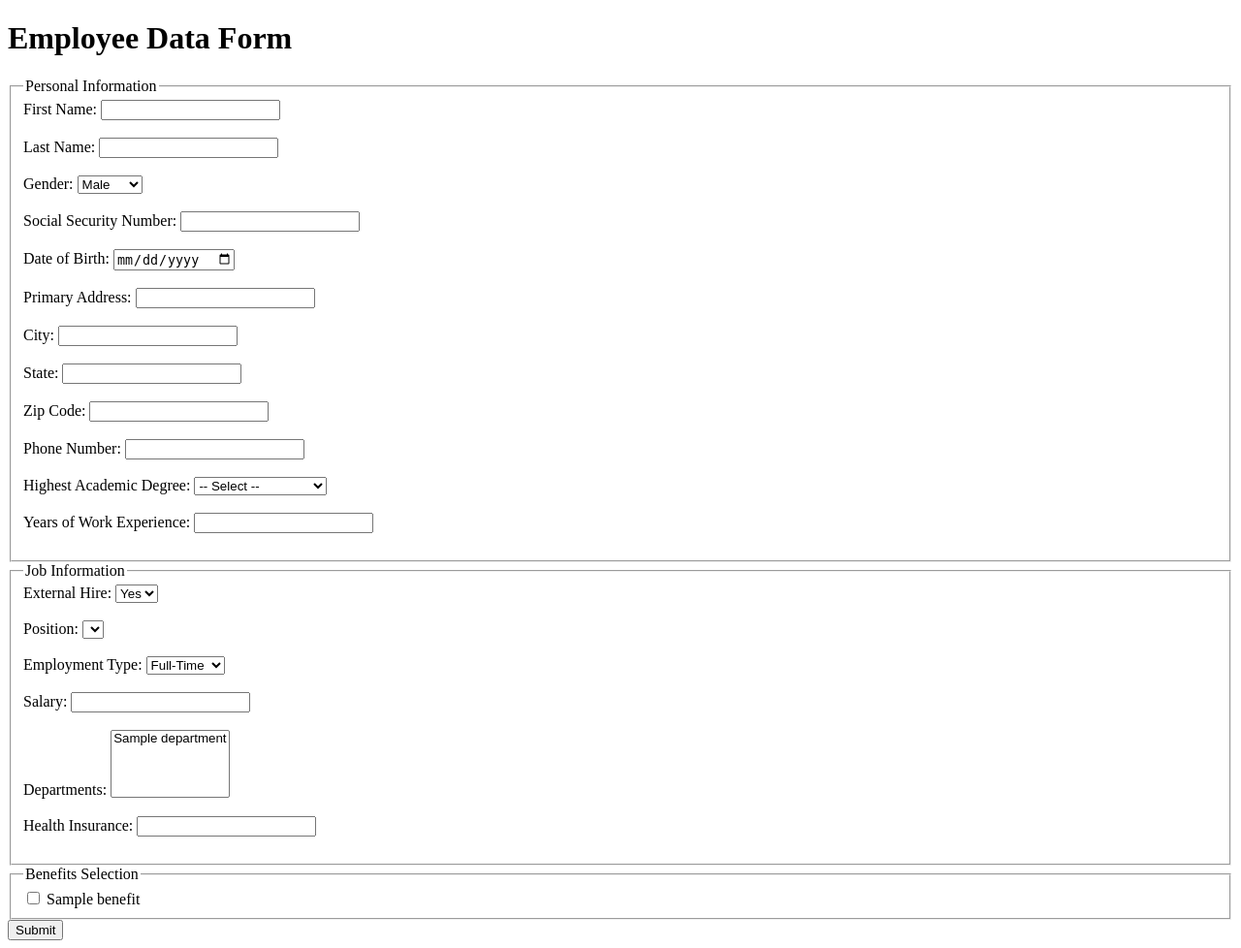
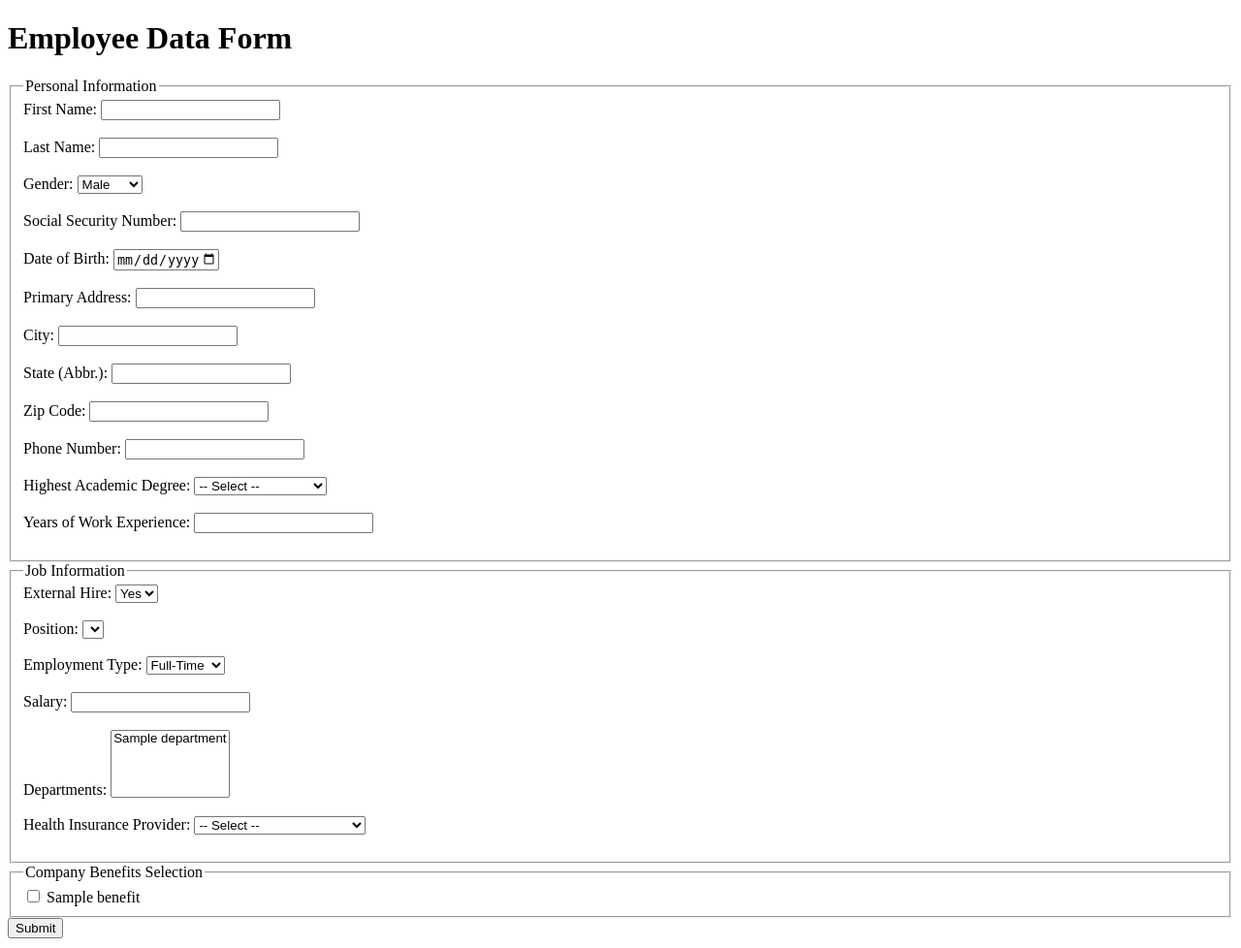
Before and after one commit to jdbren/database-project, a Flask app: page /employee/insert in a window 1280 px wide. Shown: the whole page at 97% size. Run offline with Flask 3, Linux system fonts and the light colour scheme; tables that the repository leaves empty hold one stand-in row (values such as "Sample post"); lists and menus that the app fills with data are empty; some libraries are stand-ins or nearby versions.

Commit message:
add benefits and some form validation

```diff
--- a/app/db.py
+++ b/app/db.py
@@ -10,7 +10,6 @@ def get_db():
             current_app.config['MYSQL_PASSWORD'],
             current_app.config['MYSQL_DB']
         )
-        g.db.row_factory = MySQLdb.cursors.DictCursor
 
     return g.db
 
--- a/app/employee.py
+++ b/app/employee.py
@@ -6,6 +6,7 @@ from app.db import (
     execute_and_fetchall, execute_and_fetchone, execute_and_commit, get_db, close_db
 )
 from MySQLdb import cursors
+from datetime import datetime
 
 bp = Blueprint('employee', __name__, url_prefix='/employee')
 
@@ -16,11 +17,9 @@ def index():
 ## TODO: Add more than one department and health insurance
 @bp.route('/insert', methods=['GET', 'POST'])
 def insert():
-    benefitsList = execute_and_fetchall('SELECT Name FROM Benefits', cursors.DictCursor)
-
     if request.method == 'POST':
         try:
-            # Retrieve form data
+            # Staff data
             ssn = request.form['ssn']
             fname = request.form['first_name']
             lname = request.form['last_name']
@@ -35,12 +34,18 @@ def insert():
             if request.form['degree']:
                 degree = request.form['degree']
             experience = request.form['experience']
+            # PositionsHistory data
             position = request.form['position']
             employment_type = request.form['employment_type']
+            salary = request.form['salary']
+            health_insurance = request.form['health_insurance']
+            health_insurance_start_date = None
+            if health_insurance == 'company':
+                health_insurance_start_date = datetime.date(datetime.now())
+            external_hire = request.form['external_hire']
+            # DepartmentsHistory data
             selected_departments = request.form.getlist('departments')
-            salary = request.form['salary']
-            health_insurance = None
-            external_hire = request.form['external_hire']
+            # BenefitsHistory data
             selected_benefits = request.form.getlist('benefits')
 
             db = get_db()
@@ -62,9 +67,11 @@ def insert():
             cursor.execute('''
                 INSERT INTO PositionsHistory (
                     ID, StartDate, Position, EmploymentType, Salary,
-                    IsExternalHire
-                ) VALUES (%s, CURDATE(), %s, %s, %s, %s)
-            ''', (id, position, employment_type, salary, external_hire))
+                    IsExternalHire, HealthCoverageStartDate
+                ) VALUES (%s, CURDATE(), %s, %s, %s, %s, %s)
+            ''', (id, position, employment_type, salary, external_hire,
+                health_insurance_start_date)
+            )
 
             for department in selected_departments:
                 cursor.execute('''
@@ -86,12 +93,15 @@ def insert():
             db.commit()
             close_db()
 
+            flash('Employee added successfully')
             return redirect('/employee', HTTPStatus.CREATED)
 
         except Exception as e:
             print(e)
-            return "Error", 500
+            flash('An error occurred while adding the employee')
+            return "Error", HTTPStatus.INTERNAL_SERVER_ERROR
 
+    benefitsList = execute_and_fetchall('SELECT Name FROM Benefits', cursors.DictCursor)
     positionsList = execute_and_fetchall('SELECT Name FROM Positions', cursors.DictCursor)
     departmentsList = execute_and_fetchall('SELECT Name FROM Departments', cursors.DictCursor)
     return render_template('employee/insert.html',
--- /dev/null
+++ b/app/static/script.js
@@ -0,0 +1,39 @@
+function setCompanyHealthInsuranceEnabled() {
+    let employment_type = document.getElementById('employment_type');
+    if (employment_type.value === 'Full-Time')
+        document.getElementById('company_ins_opt').disabled = false;
+    else
+        document.getElementById('company_ins_opt').disabled = true;
+}
+
+function setBenefitsEnabled() {
+    let employment_type = document.getElementById('employment_type');
+    let benefits = document.getElementsByName('benefits');
+    benefits.forEach(benefit => {
+        benefit.disabled = employment_type.value !== 'Full-Time';
+        if (benefit.disabled) benefit.checked = false;
+    });
+    if (employment_type.value !== 'Full-Time')
+        document.getElementById('company_ins_opt').selected = false
+}
+
+function formatSSN() {
+    let ssn = document.getElementById('ssn');
+    let ssnValue = ssn.value;
+    if (ssnValue.length === 3 || ssnValue.length === 6)
+        ssn.value += '-';
+}
+
+function setCompanyInsuranceCheckbox() {
+    let checkbox = document.getElementById('Health Insurance');
+    if (document.getElementById('health_insurance').value === 'company')
+        checkbox.checked = true;
+    else checkbox.checked = false;
+}
+
+function setCompanyInsuranceOption() {
+    let option = document.getElementById('company_ins_opt');
+    if (document.getElementById('Health Insurance').checked)
+        option.selected = true;
+    else option.selected = false;
+}
--- a/app/templates/employee/insert.html
+++ b/app/templates/employee/insert.html
@@ -5,15 +5,7 @@
   <meta charset="UTF-8">
   <meta name="viewport" content="width=device-width, initial-scale=1.0">
   <title>Employee Data Form</title>
-  <script>
-    function setRequiredHealthInsurance() {
-      let employment_type = document.getElementById('employment_type');
-      if (employment_type.value === 'Full-Time')
-        document.getElementById('health_insurance').required = true;
-      else
-        document.getElementById('health_insurance').required = false;
-    }
-  </script>
+  <script src="{{ url_for('static', filename='script.js') }}"></script>
 </head>
 
 <body>
@@ -36,10 +28,10 @@
       </select><br><br>
 
       <label for="ssn">Social Security Number:</label>
-      <input type="text" id="ssn" name="ssn" required><br><br>
+      <input type="text" id="ssn" name="ssn" maxlength="11" required oninput="formatSSN()"><br><br>
 
       <label for="dob">Date of Birth:</label>
-      <input type="date" id="dob" name="dob" required><br><br>
+      <input type="date" id="dob" name="dob" min="1900-01-01" max="2007-01-01" required><br><br>
 
       <label for="address">Primary Address:</label>
       <input type="text" id="address" name="address" required><br><br>
@@ -47,14 +39,14 @@
       <label for="city">City:</label>
       <input type="text" id="city" name="city" required><br><br>
 
-      <label for="state">State:</label>
-      <input type="text" id="state" name="state" required><br><br>
+      <label for="state">State (Abbr.):</label>
+      <input type="text" id="state" name="state" maxlength="2" required><br><br>
 
       <label for="zip">Zip Code:</label>
       <input type="number" id="zip" name="zip" required><br><br>
 
       <label for="phone">Phone Number:</label>
-      <input type="tel" id="phone" name="phone" required><br><br>
+      <input type="tel" id="phone" name="phone" maxlength="10" required><br><br>
 
       <label for="degree">Highest Academic Degree:</label>
       <select id="degree" name="degree">
@@ -68,7 +60,6 @@
 
       <label for="experience">Years of Work Experience:</label>
       <input type="number" id="experience" name="experience" min="0" required><br><br>
-
     </fieldset>
 
     <fieldset>
@@ -88,7 +79,9 @@
       </select><br><br>
 
       <label for="employment_type">Employment Type:</label>
-      <select id="employment_type" name="employment_type" required onchange="setRequiredHealthInsurance()">
+      <select id="employment_type" name="employment_type" required
+        onchange="setCompanyHealthInsuranceEnabled(); setBenefitsEnabled();"
+      >
         <option value="Full-Time">Full-Time</option>
         <option value="Part-Time">Part-Time</option>
         <option value="Seasonal">Seasonal</option>
@@ -99,22 +92,32 @@
       <label for="salary">Salary:</label>
       <input type="number" id="salary" name="salary" min="0" required><br><br>
 
-      <label for="department">Departments:</label>
-      <select id="department" name="department" required multiple>
+      <label for="departments">Departments:</label>
+      <select id="departments" name="departments" multiple>
         {% for department in departments %}
         <option value="{{ department.Name }}">{{ department.Name }}</option>
         {% endfor %}
       </select><br><br>
 
-      <label for="health_insurance">Health Insurance:</label>
-      <input type="text" id="health_insurance" name="health_insurance" required><br><br>
-
+      <label for="health_insurance">Health Insurance Provider:</label>
+      <select type="text" id="health_insurance" name="health_insurance" required
+        onchange="setCompanyInsuranceCheckbox()"
+      >
+        <option value>-- Select --</option>
+        <option id="company_ins_opt" value="company" onclick="">Company plan (if full time)</option>
+        <option value="family">Family member</option>
+        <option value="private">Private Insurance</option>
+        <option value="medicare">Medicare</option>
+      </select><br><br>
     </fieldset>
 
     <fieldset>
-      <legend>Benefits Selection</legend>
+      <legend>Company Benefits Selection</legend>
       {% for benefit in benefits %}
-      <input type="checkbox" id="{{ benefit.Name }}" name="benefits" value="{{ benefit.Name }}">
+      <input type="checkbox" id="{{ benefit.Name }}" name="benefits"
+        value="{{ benefit.Name }}"
+        onchange="setCompanyInsuranceOption()"
+      >
       <label for="{{ benefit.Name }}">{{ benefit.Name }}</label><br>
       {% endfor %}
     </fieldset>
```
